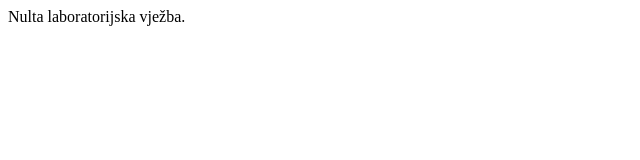
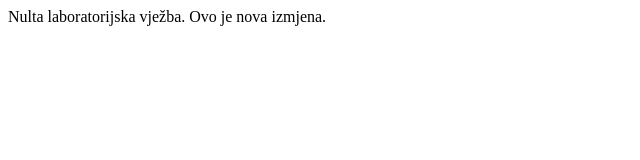
Before and after one commit to Jan-Celin/tpiuo, a plain HTML site: page index.html in a window 1280 px wide. Shown: the whole page, without its empty margins (0-640 px from the left). Drawn offline with Linux system fonts and the light colour scheme.

Commit message:
Update index.html

```diff
--- a/index.html
+++ b/index.html
@@ -8,5 +8,7 @@
 </head>
 <body>
     Nulta laboratorijska vježba.
+
+    Ovo je nova izmjena.
 </body>
 </html>
```
